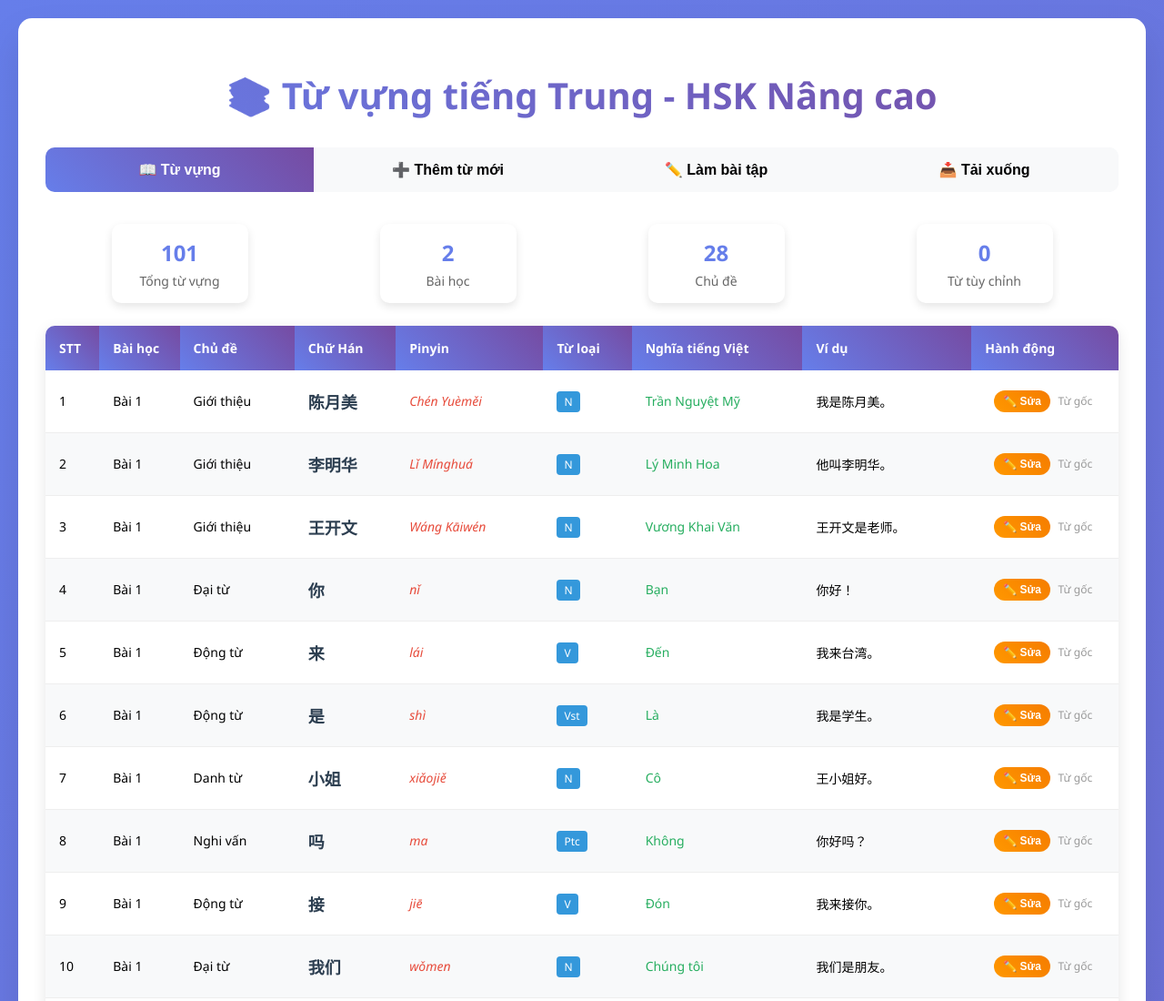
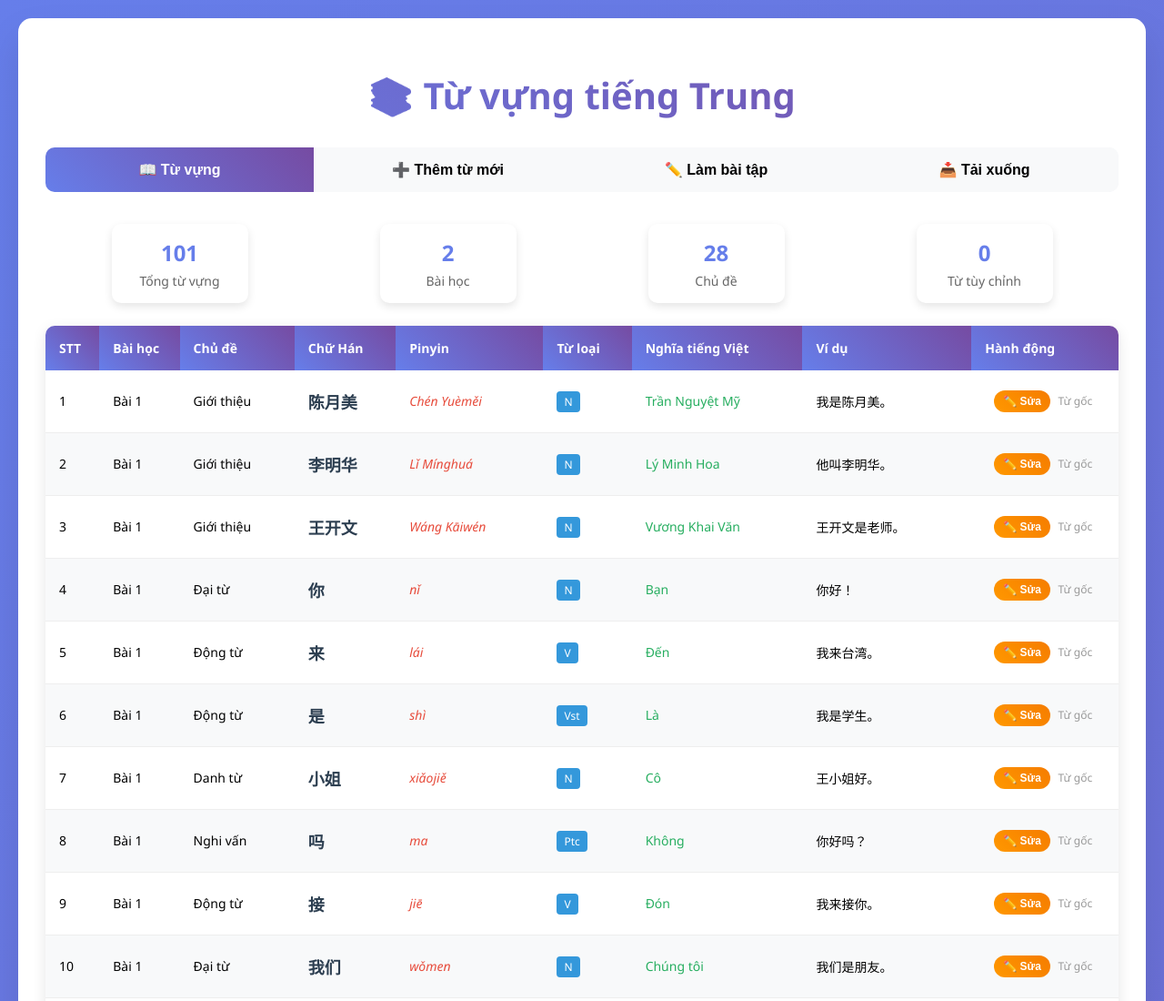
Before and after one commit to huynhvanngoan/chinese-vocabulary-app, a plain HTML site: page index.html in a window 1280 px wide. Shown: the top 1100 px of the page at 91% size. Drawn offline with Linux system fonts and the light colour scheme.

```diff
--- a/index.html
+++ b/index.html
@@ -11,7 +11,7 @@
 
 <body>
     <div class="container">
-        <h1>📚 Từ vựng tiếng Trung - HSK Nâng cao</h1>
+        <h1>📚 Từ vựng tiếng Trung</h1>
 
         <div class="tabs">
             <button class="tab active" onclick="showTab('vocabulary')">📖 Từ vựng</button>
```
